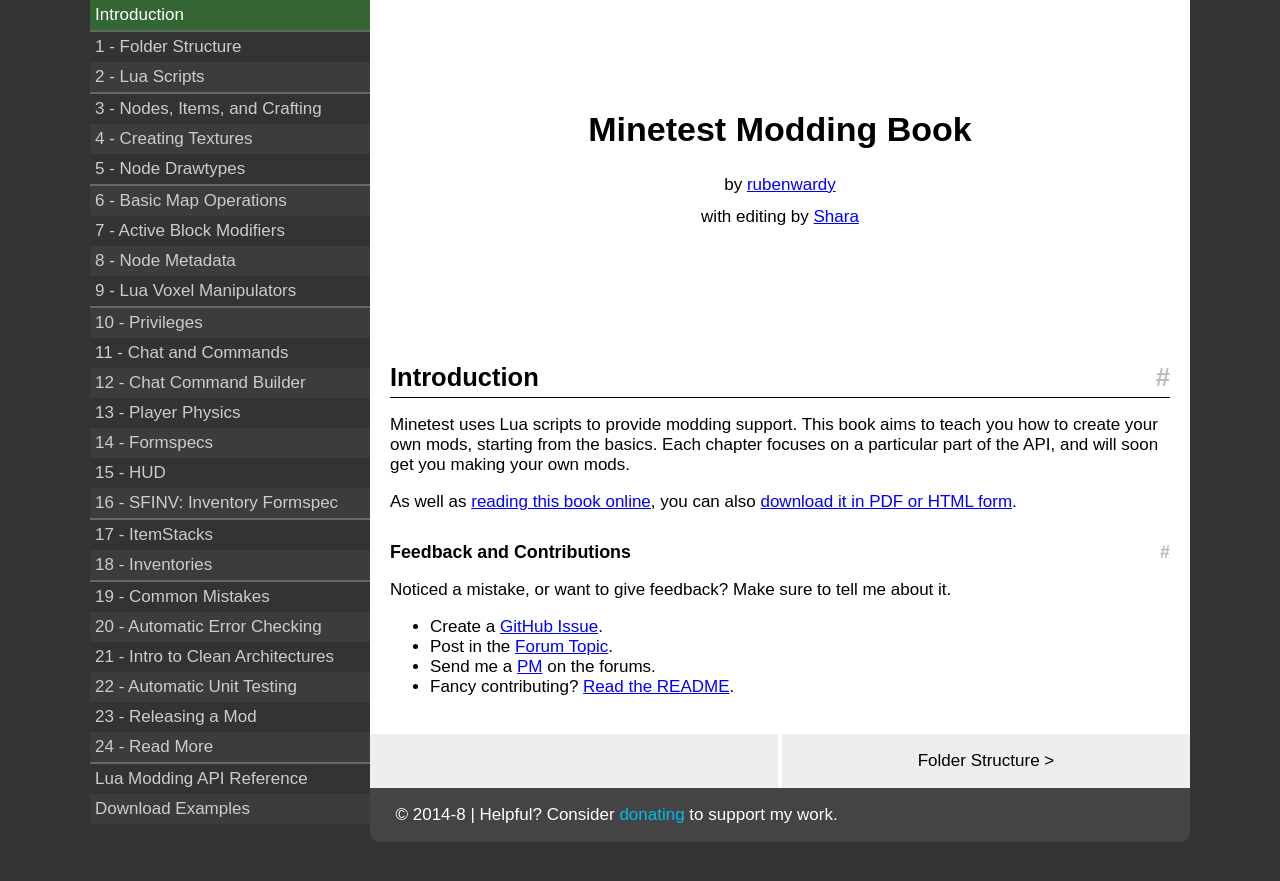
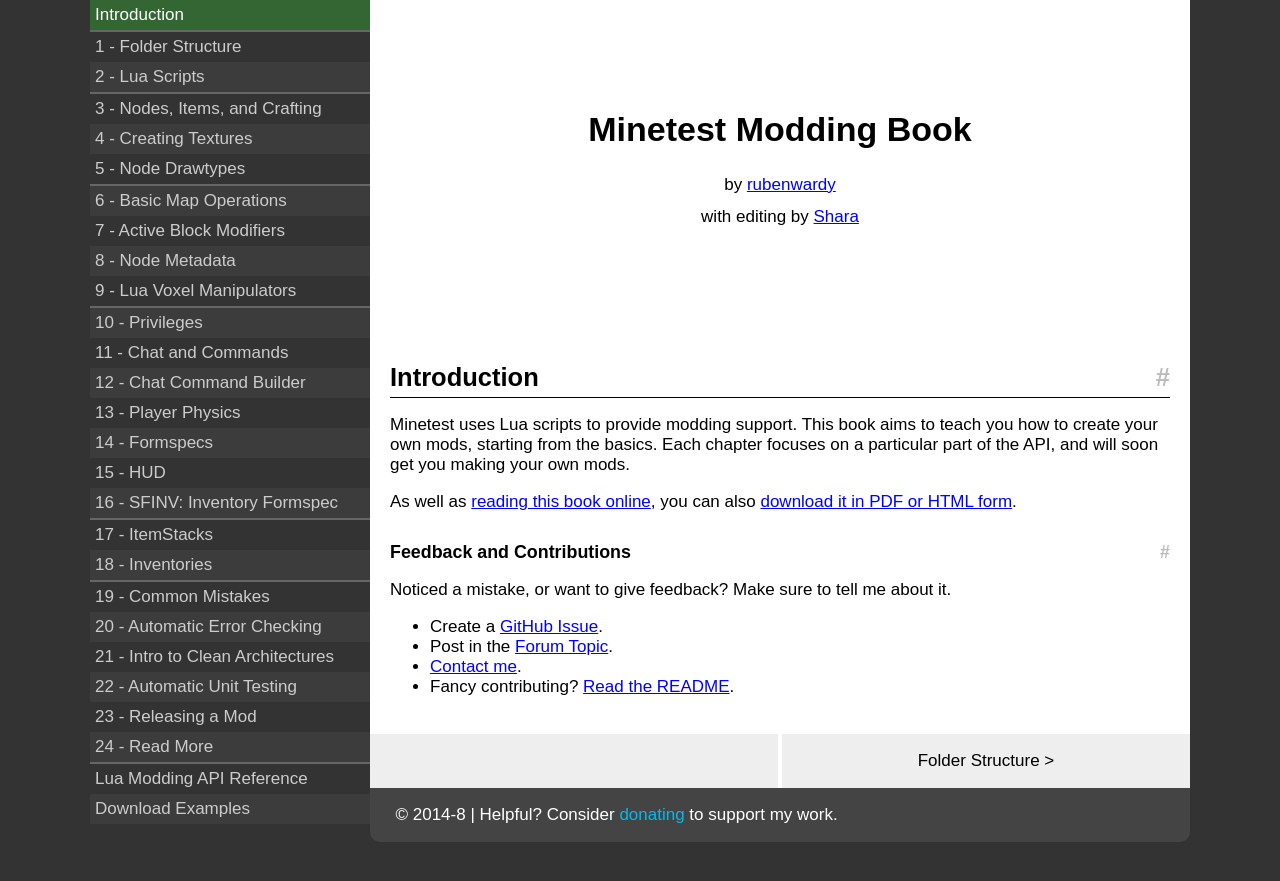
Before and after one commit to rubenwardy/minetest_modding_book, a Jekyll site: the page built from _en/index.md, in a window 1280 px wide. Shown: the top 881 px of the page. Built offline with Jekyll 4.4.1, drawn with Linux system fonts in a browser that asks for light colours; nearby versions of some CDN libraries.

Commit message:
Update the README

```diff
--- a/_en/index.md
+++ b/_en/index.md
@@ -30,5 +30,6 @@
 
 * Create a [GitHub Issue](https://github.com/rubenwardy/minetest_modding_book/issues).
 * Post in the [Forum Topic](https://forum.minetest.net/viewtopic.php?f=14&t=10729).
-* Send me a [PM](https://forum.minetest.net/ucp.php?i=pm&mode=compose&u=2051) on the forums.
-* Fancy contributing? [Read the README](../README.html).
+* [Contact me](https://rubenwardy.com/contact/).
+* Fancy contributing?
+  [Read the README](https://github.com/rubenwardy/minetest_modding_book/blob/master/README.md).
```
Also changed, not shown: README.md.
